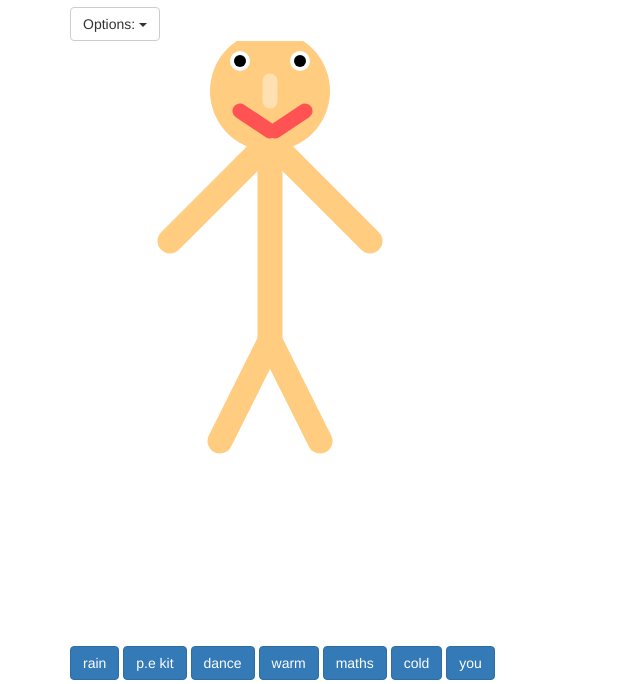
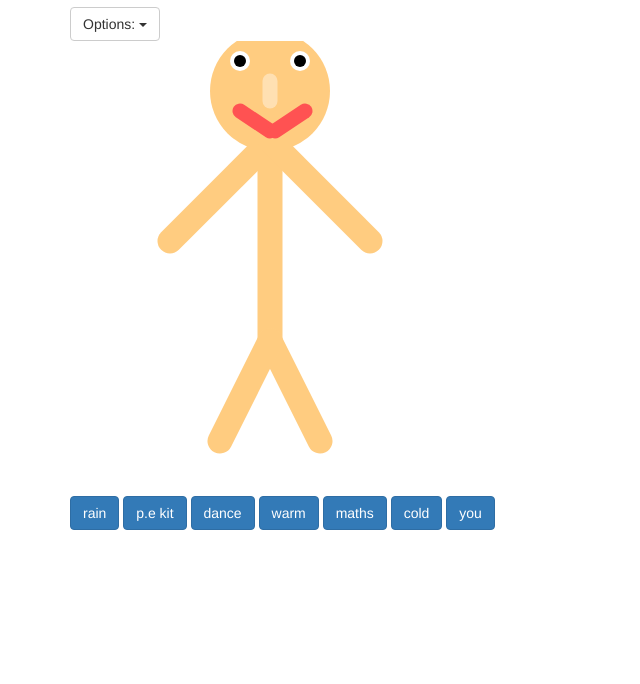
Before and after one commit to oldfield-park/app-challenge, a plain HTML site: page weather.html in a window 1280 px wide. Shown: the part 116-800 px from the top of the page, without its empty margins (0-640 px from the left). Drawn offline with nearby package versions, Linux system fonts and the light colour scheme.

Commit message:
removed whitespace below emoji

```diff
--- a/weather.html
+++ b/weather.html
@@ -33,7 +33,7 @@
   </ul>
 </div>
 
-  <svg height="600" width="600">
+  <svg height="450" width="600">
 
   <!-- head-->
   <circle cx="200" cy="50" r="60" fill="#ffcc80" />
@@ -165,10 +165,9 @@
 
 </svg>
 
+<p>
 
-</div>
 
- <div class="container">
   <button type="button" class="btn btn-primary" onclick="javascript:changeClothes('rain');">rain</button>
 
 
@@ -191,7 +190,7 @@
 
    <button type="button" class="btn btn-primary" onclick="javascript:changeClothes('you');">you</button>
 
-    </g>
+    </p>
 </body>
 
 <script>
```
